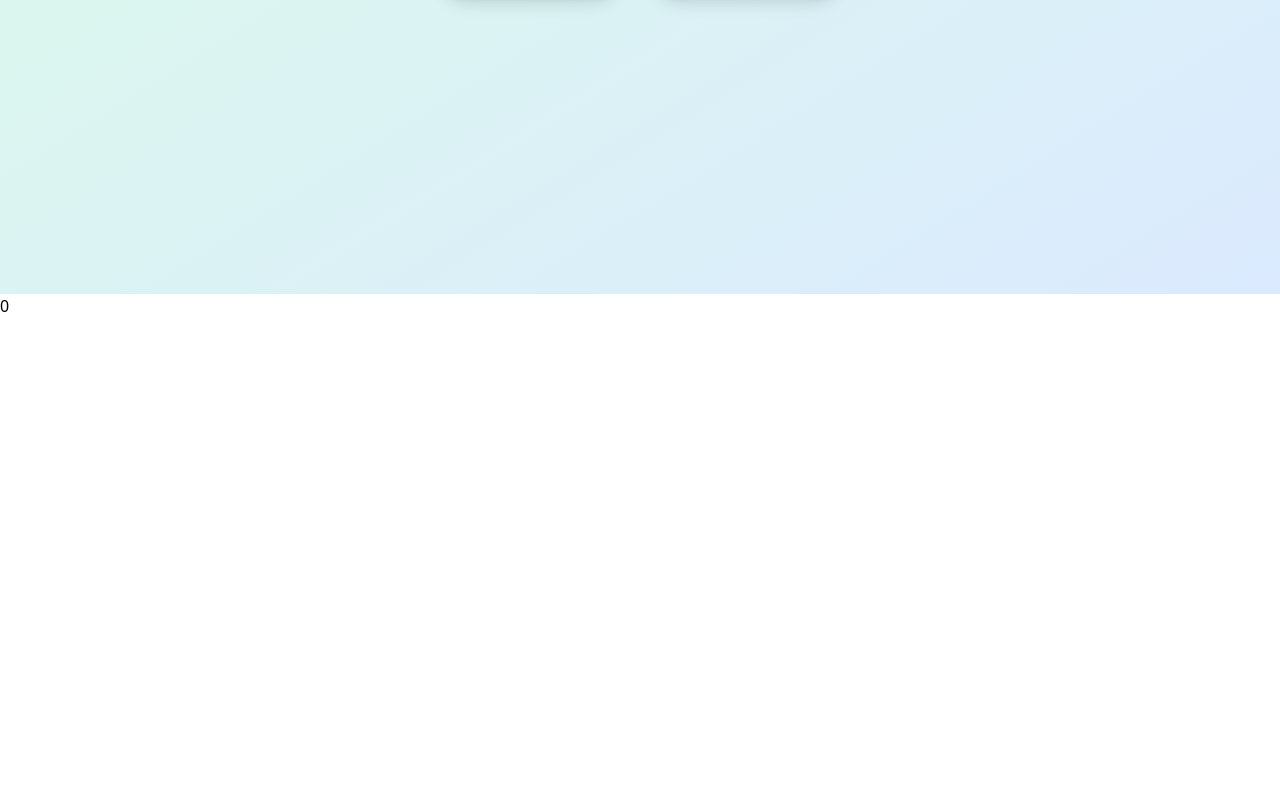
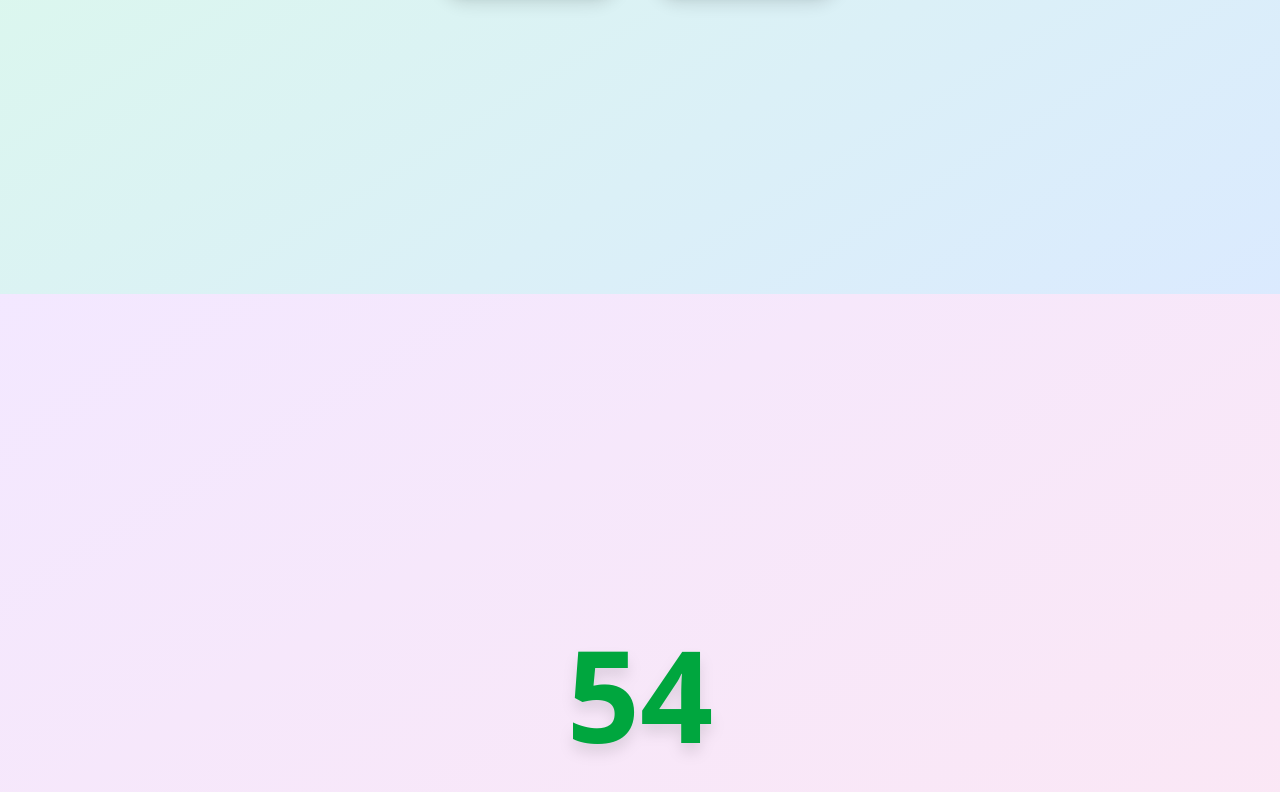
Before and after one commit to patel192/React-Practice, a React (Vite) app: page / in a window 1280 px wide. Shown: the part 6906-7698 px from the top of the page. Before the commit the page ends 7224 px from the top, so only its background shows below. Built offline with nearby package versions, Linux system fonts and the light colour scheme.

Commit message:
CountDown timer

```diff
--- a/src/Components/useEffect/CountDown.jsx
+++ b/src/Components/useEffect/CountDown.jsx
@@ -1,10 +1,36 @@
-import React from 'react'
-import { useState } from 'react'
+import React, { useEffect, useState } from "react";
+
 export const CountDown = () => {
-  const [count, setcount] = useState(0)
-    return (
-    <div>
-        <h1>{count}</h1>
+  const [count, setCount] = useState(60); // Renamed to setCount for consistency
+
+  useEffect(() => {
+    if (count <= 0) {
+      return;
+    }
+
+    const timerId = setTimeout(() => {
+      setCount((prevCount) => prevCount - 1);
+    }, 1000);
+
+    return () => clearTimeout(timerId);
+  }, [count]);
+  return (
+    <div className="flex flex-col items-center justify-center min-h-screen bg-gradient-to-br from-purple-100 to-pink-100 p-6 font-sans">
+      <h1
+        className={`
+          text-9xl font-extrabold drop-shadow-xl select-none // Base styles
+          ${
+            count > 10
+              ? "text-green-600"
+              : count > 0 //
+              ? "text-orange-500 animate-pulse"
+              : "text-red-600 animate-bounce"
+          }
+          transition-all duration-500 ease-in-out transform // Smooth transitions
+        `}
+      >
+        {count > 0 ? count : "Time's Up!"}
+      </h1>
     </div>
-  )
-}
+  );
+};
```
